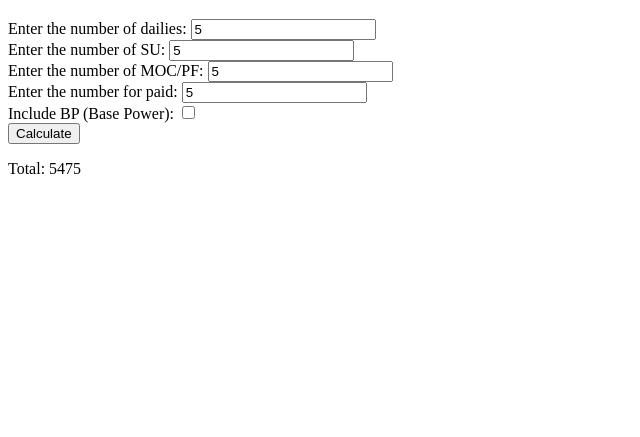
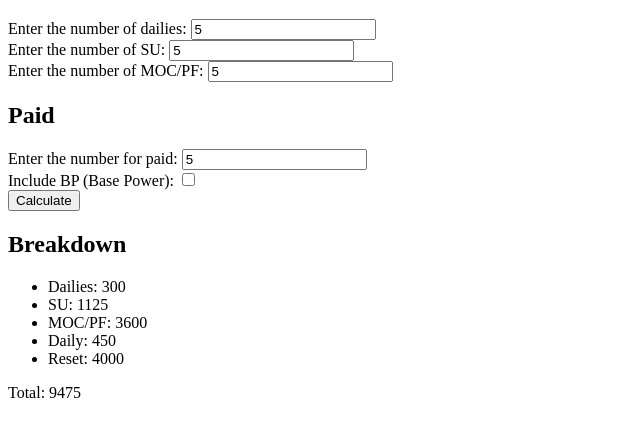
Before and after one commit to SinFreyja/HSR-Stellar-Jade-Calculations, a plain HTML site: page index.html in a window 1280 px wide. Both pictures are taken after typing "5", "5", "5", "5" into the empty fields and a click on the button "Calculate". Shown: the part 61-498 px from the top of the page, without its empty margins (0-640 px from the left). Drawn offline with Linux system fonts and the light colour scheme.

Commit message:
Update index.html

```diff
--- a/index.html
+++ b/index.html
@@ -23,6 +23,7 @@
     </div>
 
     <div>
+        <h2>Paid</h2>
         <label for="paidInput">Enter the number for paid:</label>
         <input type="number" id="paidInput">
     </div>
@@ -33,6 +34,12 @@
     </div>
 
     <button onclick="calculate()">Calculate</button>
+
+    <h2>Breakdown</h2>
+    <ul id="breakdown">
+        <!-- Breakdown items will be added dynamically here -->
+    </ul>
+
     <p id="totalResult"></p>
 
     <script>
@@ -43,11 +50,29 @@
             var paid = parseInt(document.getElementById("paidInput").value) || 0;
             var includeBP = document.getElementById("includeBP").checked;
 
-            var total = (60 * dailies) + (225 * su) + (720 * mocPf) + (90 * paid);
+            var breakdown = [];
+
+            breakdown.push("Dailies: " + (60 * dailies));
+            breakdown.push("SU: " + (225 * su));
+            breakdown.push("MOC/PF: " + (720 * mocPf));
+            breakdown.push("Daily: " + (90 * paid));
+            breakdown.push("Reset: " + (800 * paid));
+
+            var total = (60 * dailies) + (225 * su) + (720 * mocPf) + (90 * paid) + (800 * paid);
 
             if (includeBP) {
+                breakdown.push("BP: 1320");
                 total += 1320;
             }
+
+            var breakdownList = document.getElementById("breakdown");
+            breakdownList.innerHTML = ""; // Clear previous breakdown
+
+            breakdown.forEach(function(item) {
+                var li = document.createElement("li");
+                li.textContent = item;
+                breakdownList.appendChild(li);
+            });
 
             document.getElementById("totalResult").innerHTML = "Total: " + total;
         }
```
